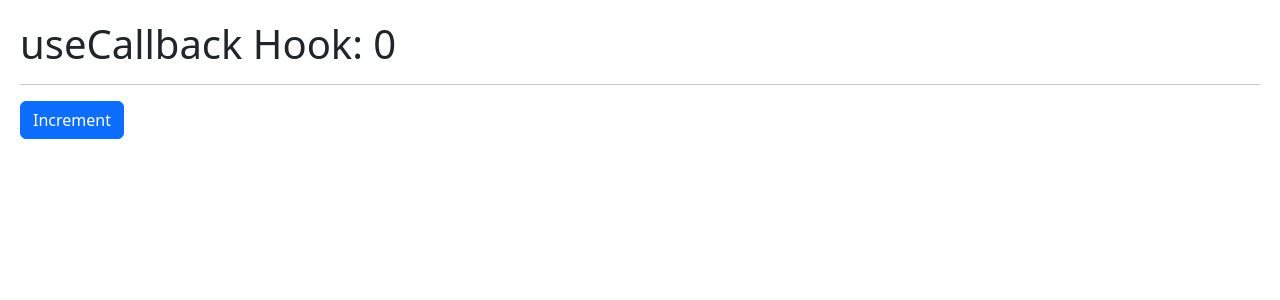
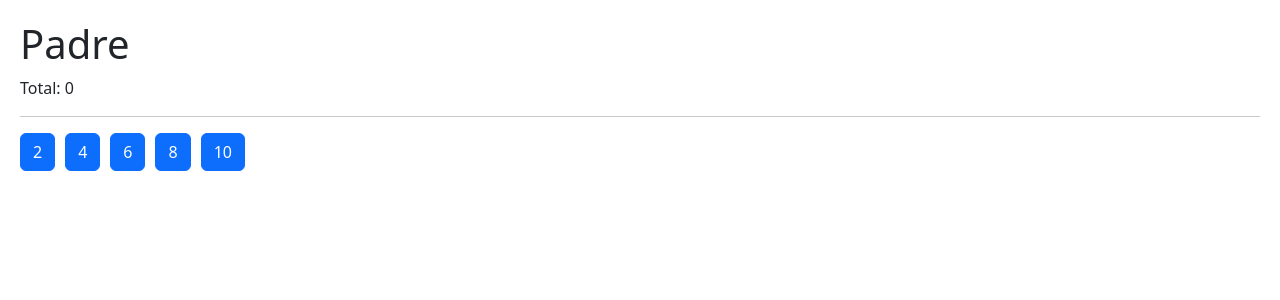
Before and after one commit to arasman/react-hook-app, a React (Vite) app: page / in a window 1280 px wide. Shown: the top 300 px of the page. Built offline with nearby package versions, Linux system fonts and the light colour scheme.

Commit message:
Homework applying React.memo and useCallBack hook

```diff
--- /dev/null
+++ b/src/07-tarea-memo/Hijo.jsx
@@ -0,0 +1,16 @@
+import React from 'react';
+
+export const Hijo = React.memo (({ numero, incrementar }) => {
+
+    console.log('  Me volví a generar :(  ');
+
+    return (
+        <button
+            className="btn btn-primary mr-3"
+            onClick={ () => incrementar( numero ) }
+        >
+            { numero }
+        </button>
+    )
+}
+)
--- /dev/null
+++ b/src/07-tarea-memo/Padre.jsx
@@ -0,0 +1,36 @@
+import { Hijo } from './Hijo'
+import { useState } from 'react';
+import { useCallback } from 'react';
+
+export const Padre = () => {
+
+    const numeros = [2,4,6,8,10];
+    const [valor, setValor] = useState(0);
+
+    const incrementar = useCallback(
+      (num) => {
+        setValor( (currentValue) => currentValue + num )
+      },
+      [],
+    )
+
+    return (
+        <div>
+            <h1>Padre</h1>
+            <p> Total: { valor } </p>
+
+            <hr />
+
+            {
+                numeros.map( n => (
+                    <Hijo
+                        key={ n }
+                        numero={ n }
+                        incrementar={ incrementar }
+                    />
+                ))
+            }
+            {/* <Hijo /> */}
+        </div>
+    )
+}
--- a/src/main.jsx
+++ b/src/main.jsx
@@ -10,11 +10,13 @@
 import { CallbackHook } from './06-memos/CallbackHook'
 import { MemoHook } from './06-memos/MemoHook'
 import { Memorize } from './06-memos/Memorize'
+import { Padre } from './07-tarea-memo/Padre'
 import { HooksApp } from './HooksApp'
 import './index.css'
 
 ReactDOM.createRoot(document.getElementById('root')).render(
   <React.StrictMode>
+    <>
     {/* <HooksApp /> */}
     {/* <CounterApp/> */}
     {/* <CounterWithCustomHook/> */}
@@ -25,6 +27,8 @@
     {/* <Layout/> */}
     {/* <Memorize/> */}
     {/* <MemoHook/> */}
-    <CallbackHook/>
+    {/* <CallbackHook/> */}
+    <Padre/>
+    </>
   </React.StrictMode>
 )
```
